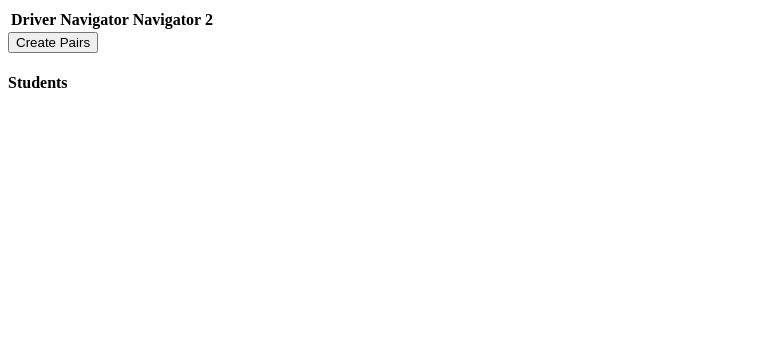
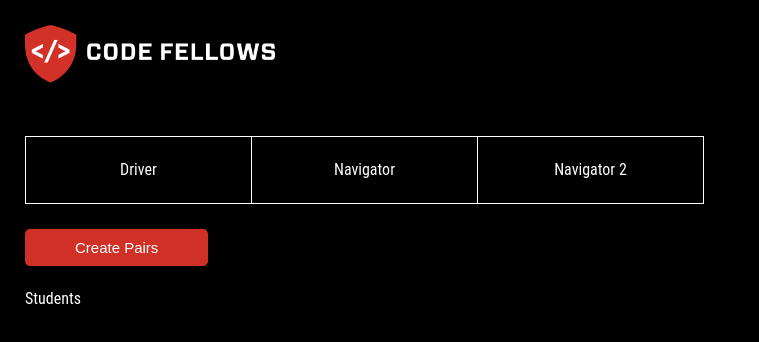
Before and after one commit to amyeleek/cf-pair-script, a plain HTML site: page index.html in a window 1280 px wide. Shown: the whole page, without its empty margins (0-759 px from the left). Drawn offline with nearby package versions, Linux system fonts and the light colour scheme.

Commit message:
added base styles

```diff
--- /dev/null
+++ b/css/reset.css
@@ -0,0 +1,48 @@
+/* http://meyerweb.com/eric/tools/css/reset/
+   v2.0 | 20110126
+   License: none (public domain)
+*/
+
+html, body, div, span, applet, object, iframe,
+h1, h2, h3, h4, h5, h6, p, blockquote, pre,
+a, abbr, acronym, address, big, cite, code,
+del, dfn, em, img, ins, kbd, q, s, samp,
+small, strike, strong, sub, sup, tt, var,
+b, u, i, center,
+dl, dt, dd, ol, ul, li,
+fieldset, form, label, legend,
+table, caption, tbody, tfoot, thead, tr, th, td,
+article, aside, canvas, details, embed,
+figure, figcaption, footer, header, hgroup,
+menu, nav, output, ruby, section, summary,
+time, mark, audio, video {
+  margin: 0;
+  padding: 0;
+  border: 0;
+  font-size: 100%;
+  font: inherit;
+  vertical-align: baseline;
+}
+/* HTML5 display-role reset for older browsers */
+article, aside, details, figcaption, figure,
+footer, header, hgroup, menu, nav, section {
+  display: block;
+}
+body {
+  line-height: 1;
+}
+ol, ul {
+  list-style: none;
+}
+blockquote, q {
+  quotes: none;
+}
+blockquote:before, blockquote:after,
+q:before, q:after {
+  content: '';
+  content: none;
+}
+table {
+  border-collapse: collapse;
+  border-spacing: 0;
+}
--- /dev/null
+++ b/css/style.css
@@ -0,0 +1,39 @@
+/* :::::  pairs app - styles  ::::: */
+
+body {
+  padding: 25px;
+  background: #000;
+  font-family: 'Roboto Condensed', sans-serif;
+  color: #fff;
+}
+
+header {
+  margin-bottom: 50px;
+}
+
+header img {
+  width: 250px;
+}
+
+th, tr {
+  border: solid 1px #fff;
+  padding: 25px;
+  width: 175px;
+}
+
+button {
+  margin: 25px 0;
+  padding: 10px 50px;
+  background: #cf3127;
+  transition: 350ms all;
+  font-size: 15px;
+  color: #fff;
+  border: none;
+  border-radius: 5px;
+  cursor: pointer;
+}
+
+button:hover {
+  background: #fff;
+  color: #cf3127;
+}
--- a/index.html
+++ b/index.html
@@ -4,8 +4,13 @@
   	<meta charset="UTF-8">
     <meta name="viewport" content="width-device-width" initial-scale="1">
     <title>Pair-making for Codefellows</title>
+    <link rel="stylesheet" href="css/reset.css">
+    <link rel="stylesheet" href="css/style.css">
   </head>
   <body>
+    <header>
+        <img src="img/logo.png">
+    </header>
   	<main>
   	    <script id="pair-template" type="text/x-handlebars-template">
   	   		<tr class="pair">
```
Also changed, not shown: img/logo.png (added).
